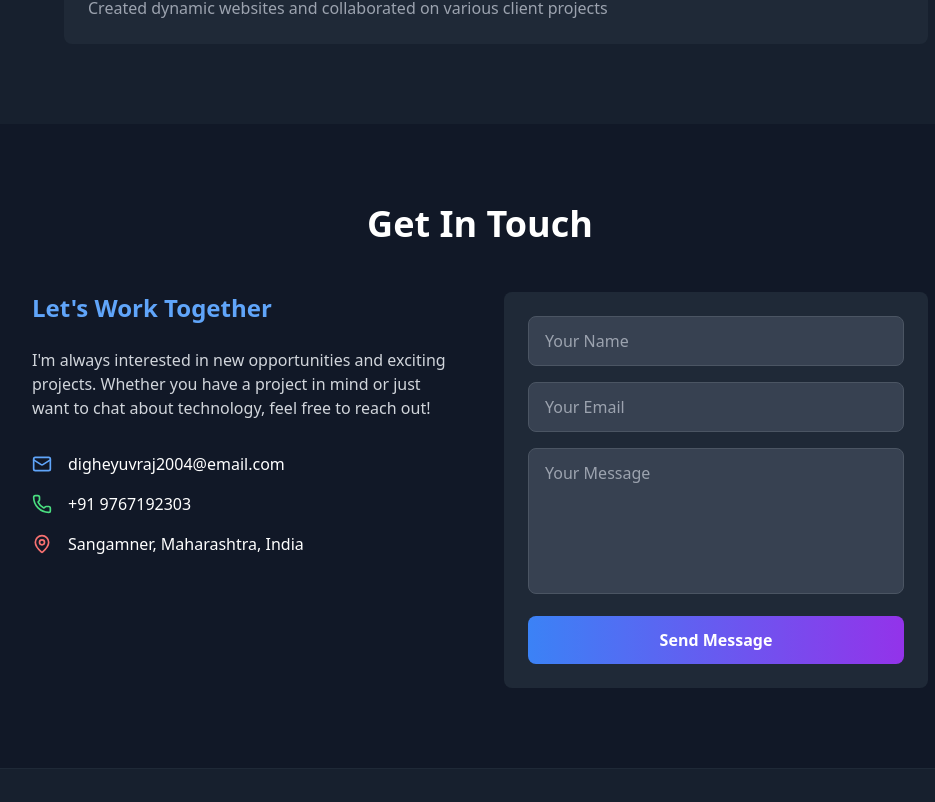
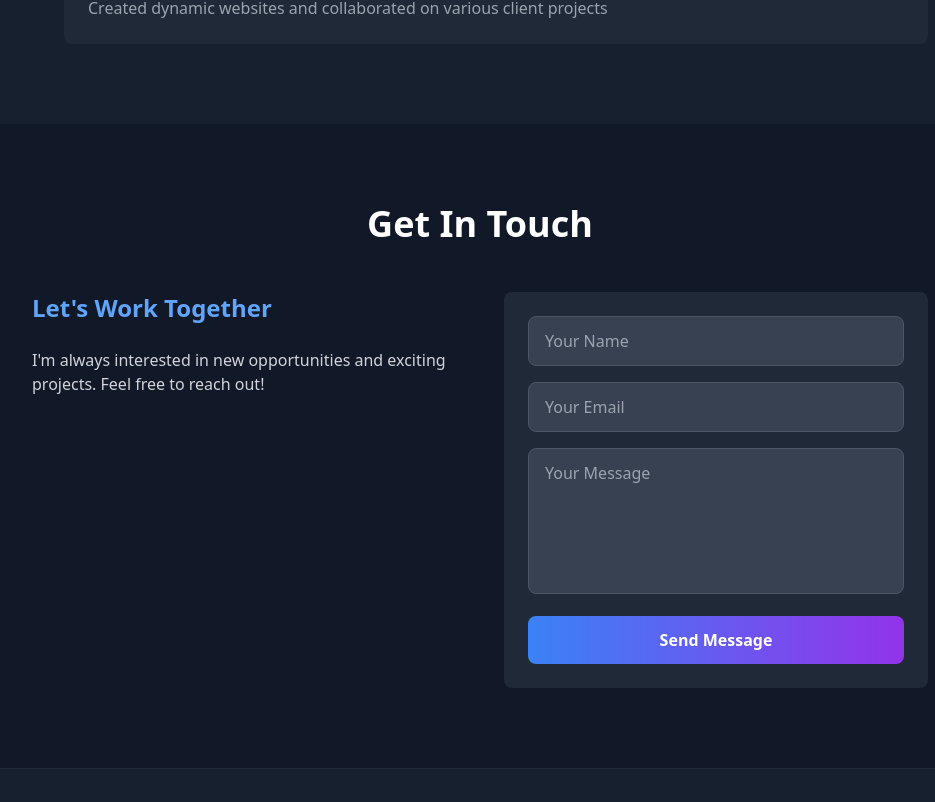
Before and after one commit to YuvrajDighe/Yuvraj-Portfolio, a React (Vite) app: page / in a window 1280 px wide. Shown: the part 4018-4820 px from the top of the page, without its empty margins (160-1095 px from the left). Built offline with nearby package versions, Linux system fonts and the light colour scheme.

Commit message:
Initial commit

```diff
--- a/package.json
+++ b/package.json
@@ -10,6 +10,7 @@
     "preview": "vite preview"
   },
   "dependencies": {
+    "emailjs-com": "^3.2.0",
     "lucide-react": "^0.544.0",
     "react": "^19.1.1",
     "react-dom": "^19.1.1"
--- a/src/App.jsx
+++ b/src/App.jsx
@@ -5,7 +5,36 @@ import Logo2 from '/src/assets/shared.jpg';
 import Logo3 from '/src/assets/Mysore.jpg';
 import Logo4 from '/src/assets/Savitribai.jpg';
 import Logo5 from '/src/assets/Savitribaii.jpg';
+import emailjs from "emailjs-com";
+import { useRef } from 'react';
 const Portfolio = () => {
+
+  const form = useRef();
+
+  const sendEmail = (e) => {
+    e.preventDefault();
+
+    emailjs
+      .sendForm(
+        "service_1w0lt7s",
+        "template_wh4x0z3",
+        form.current,
+        "UoNaOI6Rj5ge737hC"
+      )
+      .then(
+        (result) => {
+          console.log(result.text);
+          alert("Message sent successfully!");
+          e.target.reset(); // Form clear
+        },
+        (error) => {
+          console.log(error.text);
+          alert("Failed to send message, please try again.");
+        }
+      );
+  }
+
+
   const [isMenuOpen, setIsMenuOpen] = useState(false);
   const [activeSection, setActiveSection] = useState('home');
 
@@ -176,7 +205,7 @@ const Portfolio = () => {
           </div>
 
           <div className="flex justify-center space-x-6 mt-8 sm:mt-12">
-            <a href="https://github.com/" className="text-gray-400 hover:text-white transition-colors">
+            <a href="https://github.com/YuvrajDighe" className="text-gray-400 hover:text-white transition-colors">
               <Github size={24} />
             </a>
             <a href="https://www.linkedin.com/in/yuvraj-dighe-64807728a/" className="text-gray-400 hover:text-white transition-colors">
@@ -425,7 +454,7 @@ const Portfolio = () => {
       </section>
 
       {/* Contact Section */}
-      <section id="contact" className="py-12 sm:py-16 lg:py-20">
+      {/* <section id="contact" className="py-12 sm:py-16 lg:py-20">
         <div className="container mx-auto px-4 sm:px-6">
           <h2 className="text-3xl sm:text-4xl font-bold text-center mb-8 sm:mb-12">Get In Touch</h2>
 
@@ -489,6 +518,66 @@ const Portfolio = () => {
             </div>
           </div>
         </div>
+      </section> */}
+
+      <section id="contact" className="py-12 sm:py-16 lg:py-20">
+        <div className="container mx-auto px-4 sm:px-6">
+          <h2 className="text-3xl sm:text-4xl font-bold text-center mb-8 sm:mb-12">
+            Get In Touch
+          </h2>
+
+          <div className="max-w-4xl mx-auto grid md:grid-cols-2 gap-8 lg:gap-12">
+            {/* Left info section */}
+            <div>
+              <h3 className="text-xl sm:text-2xl font-semibold mb-6 text-blue-400">
+                Let's Work Together
+              </h3>
+              <p className="text-gray-300 mb-8 text-sm sm:text-base">
+                I'm always interested in new opportunities and exciting projects.
+                Feel free to reach out!
+              </p>
+            </div>
+
+            {/* Contact Form */}
+            <div className="bg-gray-800 rounded-lg p-4 sm:p-6">
+              <form ref={form} onSubmit={sendEmail} className="space-y-4">
+                <div>
+                  <input
+                    type="text"
+                    name="name"
+                    placeholder="Your Name"
+                    className="w-full bg-gray-700 border border-gray-600 rounded-lg px-4 py-3 focus:border-blue-400 focus:outline-none transition-colors text-sm sm:text-base"
+                    required
+                  />
+                </div>
+                <div>
+                  <input
+                    type="email"
+                    name="email"
+                    placeholder="Your Email"
+                    className="w-full bg-gray-700 border border-gray-600 rounded-lg px-4 py-3 focus:border-blue-400 focus:outline-none transition-colors text-sm sm:text-base"
+                    required
+                  />
+                </div>
+                <div>
+                  <textarea
+                    name="message"
+                    placeholder="Your Message"
+                    rows="5"
+                    className="w-full bg-gray-700 border border-gray-600 rounded-lg px-4 py-3 focus:border-blue-400 focus:outline-none transition-colors resize-none text-sm sm:text-base"
+                    required
+                  ></textarea>
+                </div>
+                <button
+                  type="submit"
+                  className="w-full bg-gradient-to-r from-blue-500 to-purple-600 rounded-lg py-3 hover:from-blue-600 hover:to-purple-700 transition-all duration-300 font-semibold text-sm sm:text-base"
+                >
+                  Send Message
+                </button>
+              </form>
+            </div>
+          </div>
+        </div>
       </section>
 
       {/* Footer */}
```
Also changed, not shown: 1 other file (tests, documents, lock files or other folders).
